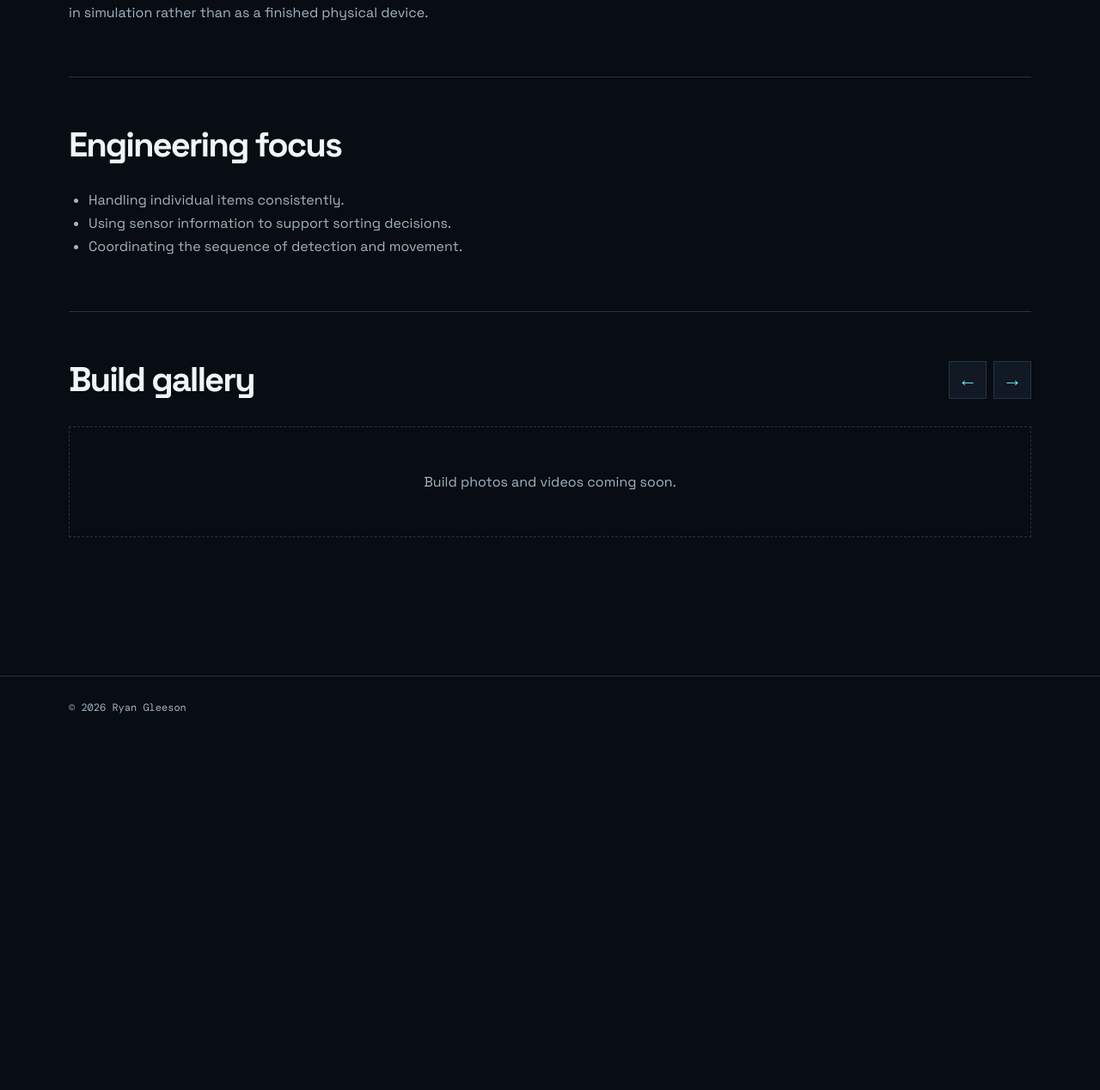
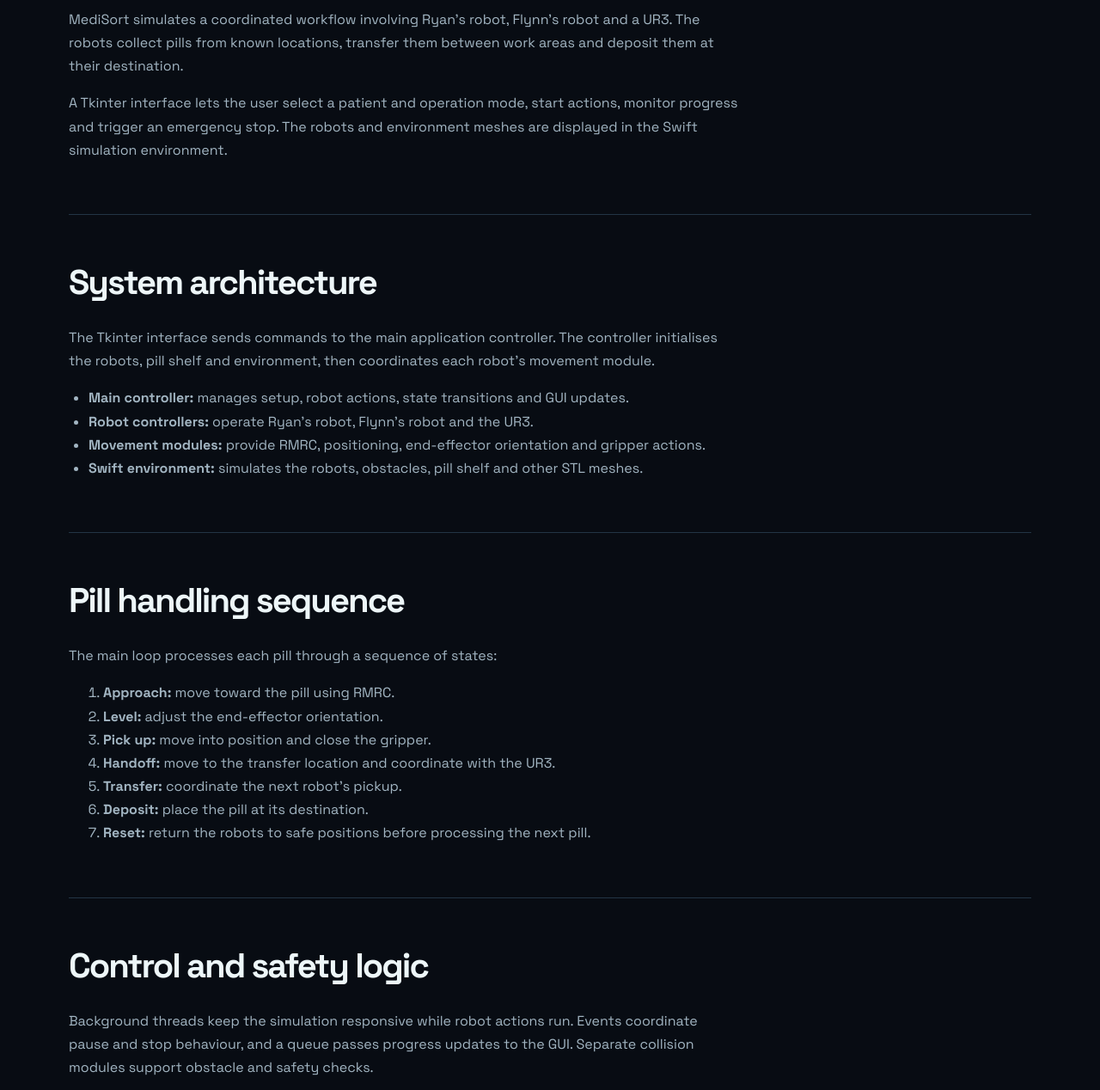
Before and after one commit to ryan-gleeso/Gleeson-Portfolio, a plain HTML site: page projects/medisort.html in a window 1280 px wide. Shown: the part 658-1926 px from the top of the page at 86% size. Before the commit the page ends 1517 px from the top, so only its background shows below. Drawn offline with nearby package versions, Linux system fonts and the light colour scheme.

Commit message:
Updating

```diff
--- a/projects/medisort.html
+++ b/projects/medisort.html
@@ -4,6 +4,10 @@
   <meta charset="UTF-8">
   <meta name="viewport" content="width=device-width, initial-scale=1.0">
   <title>MediSort | Ryan Gleeson</title>
+  <meta
+    name="description"
+    content="MediSort: a multi-robot pill sorting and handoff simulation."
+  >
   <link rel="stylesheet" href="../style.css">
 </head>
 
@@ -17,41 +21,129 @@
   </header>
 
   <main class="container project-page">
-    <div class="label">Mechatronics / University project</div>
+    <!-- ==================== INTRO ==================== -->
+    <div class="label">Robotics / Team project</div>
     <h1>MediSort</h1>
 
     <p class="project-intro">
-      A simulated pill-sorting system exploring how mechanical handling,
-      sensing and control can work together.
+      A multi-robot pill sorting system developed in simulation. It
+      coordinates pill pickup, robot-to-robot handoff and deposit through
+      a state machine and resolved motion rate control.
     </p>
 
     <div class="tags">
-      <span class="tag">Simulation</span>
-      <span class="tag">Sensing</span>
-      <span class="tag">Control</span>
+      <span class="tag">Python</span>
+      <span class="tag">Swift simulation</span>
+      <span class="tag">Tkinter</span>
+      <span class="tag">RMRC</span>
+      <span class="tag">State machines</span>
     </div>
 
+    <!-- ==================== OVERVIEW ==================== -->
     <section>
       <h2>Overview</h2>
+
       <p>
-        MediSort explores the design of a system that identifies and sorts
-        pills. The project was developed in simulation rather than as a
-        finished physical device.
+        MediSort simulates a coordinated workflow involving Ryan's robot,
+        Flynn's robot and a UR3. The robots collect pills from known
+        locations, transfer them between work areas and deposit them at
+        their destination.
+      </p>
+
+      <p>
+        A Tkinter interface lets the user select a patient and operation
+        mode, start actions, monitor progress and trigger an emergency stop.
+        The robots and environment meshes are displayed in the Swift
+        simulation environment.
       </p>
     </section>
 
+    <!-- ==================== ARCHITECTURE ==================== -->
     <section>
-      <h2>Engineering focus</h2>
+      <h2>System architecture</h2>
+
+      <p>
+        The Tkinter interface sends commands to the main application
+        controller. The controller initialises the robots, pill shelf and
+        environment, then coordinates each robot's movement module.
+      </p>
+
       <ul>
-        <li>Handling individual items consistently.</li>
-        <li>Using sensor information to support sorting decisions.</li>
-        <li>Coordinating the sequence of detection and movement.</li>
+        <li>
+          <strong>Main controller:</strong> manages setup, robot actions,
+          state transitions and GUI updates.
+        </li>
+        <li>
+          <strong>Robot controllers:</strong> operate Ryan's robot,
+          Flynn's robot and the UR3.
+        </li>
+        <li>
+          <strong>Movement modules:</strong> provide RMRC, positioning,
+          end-effector orientation and gripper actions.
+        </li>
+        <li>
+          <strong>Swift environment:</strong> simulates the robots,
+          obstacles, pill shelf and other STL meshes.
+        </li>
       </ul>
     </section>
 
+    <!-- ==================== STATE MACHINE ==================== -->
+    <section>
+      <h2>Pill handling sequence</h2>
+
+      <p>
+        The main loop processes each pill through a sequence of states:
+      </p>
+
+      <ol>
+        <li>
+          <strong>Approach:</strong> move toward the pill using RMRC.
+        </li>
+        <li>
+          <strong>Level:</strong> adjust the end-effector orientation.
+        </li>
+        <li>
+          <strong>Pick up:</strong> move into position and close the gripper.
+        </li>
+        <li>
+          <strong>Handoff:</strong> move to the transfer location and
+          coordinate with the UR3.
+        </li>
+        <li>
+          <strong>Transfer:</strong> coordinate the next robot's pickup.
+        </li>
+        <li>
+          <strong>Deposit:</strong> place the pill at its destination.
+        </li>
+        <li>
+          <strong>Reset:</strong> return the robots to safe positions before
+          processing the next pill.
+        </li>
+      </ol>
+    </section>
+
+    <!-- ==================== CONTROL AND SAFETY ==================== -->
+    <section>
+      <h2>Control and safety logic</h2>
+
+      <p>
+        Background threads keep the simulation responsive while robot
+        actions run. Events coordinate pause and stop behaviour, and a queue
+        passes progress updates to the GUI. Separate collision modules
+        support obstacle and safety checks.
+      </p>
+
+      <p>
+        The interface also includes emergency-stop and teach-mode controls
+        for interacting with the simulated system.
+      </p>
+    </section>
+
+    <!-- ==================== GALLERY ==================== -->
     <section>
       <div class="gallery-heading">
-        <h2>Build gallery</h2>
+        <h2>Simulation gallery</h2>
 
         <div class="gallery-controls">
           <button
@@ -80,39 +172,23 @@
 
       <div class="gallery-track" id="project-gallery">
         <div class="gallery-empty">
-        Build photos and videos coming soon.
+          Simulation screenshots and demonstration videos coming soon.
         </div>
-
-        <!--
-        PHOTO EXAMPLE:
-
-        <figure class="gallery-item">
-        <img
-            src="../images/atlas/control-panel.jpg"
-            alt="Project Atlas control interface on the secondary display"
-            loading="lazy"
-        >
-        <figcaption>Raspberry Pi control interface</figcaption>
-        </figure>
-        -->
-
-        <!--
-        VIDEO EXAMPLE:
-
-        <figure class="gallery-item">
-        <video controls preload="metadata">
-            <source
-            src="../videos/atlas/screen-lift.mp4"
-            type="video/mp4"
-            >
-            Your browser does not support this video.
-        </video>
-        <figcaption>Motorised screen lift demonstration</figcaption>
-        </figure>
-        -->
       </div>
     </section>
 
+    <!-- ==================== REPOSITORY ==================== -->
+    <section>
+      <h2>Code and simulation files</h2>
+
+      <p>
+        The project repository can contain the Python controllers,
+        movement modules, collision logic, GUI, STL environment meshes
+        and setup instructions.
+      </p>
+
+      <span class="repo-placeholder">Repository coming soon</span>
+    </section>
   </main>
 
   <footer class="site-footer">
```
Also changed, not shown: index.html (+10 -5 lines). Lines whose indentation alone changed are shown as unchanged.
